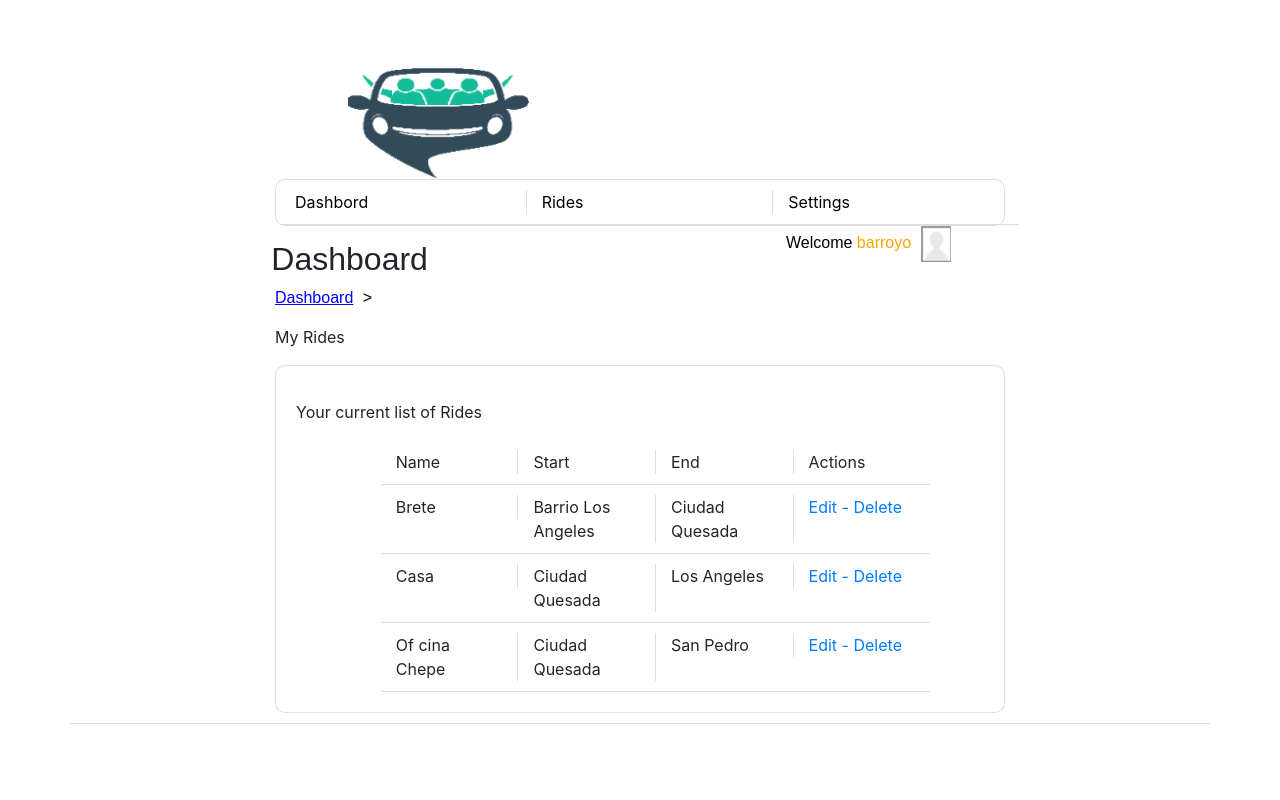
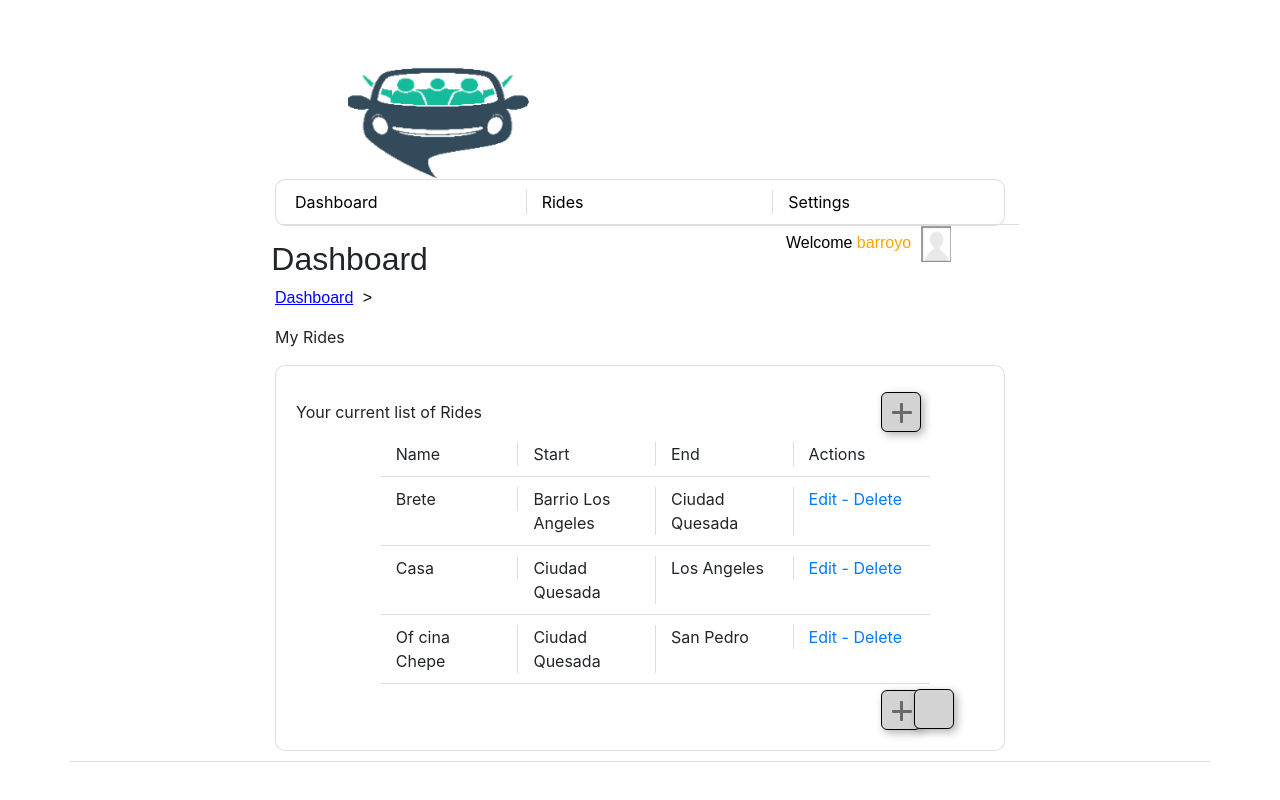
Before and after one commit to Randola347/ITI421_Project, a PHP site: page /dashboard.html in a window 1280 px wide. Run offline with PHP 8.4, Linux system fonts and the light colour scheme.

Commit message:
Dashboard complete

```diff
--- a/I_Etapa/dashboard.html
+++ b/I_Etapa/dashboard.html
@@ -18,7 +18,7 @@
                 <div class="card">
                     <div class="row align-items-start ml-1">
                         <div class="col">
-                            <a href="" class="buttonmain">Dashbord</a>
+                            <a href="dashboard.html" class="buttonmain">Dashboard</a>
                         </div>
                         <div class="col">
                             <a href="" class="buttonmain">Rides</a>
@@ -44,6 +44,10 @@
                 <div class="card">
                     <div class="card-body">
                         <p class="title">Your current list of Rides</p>
+                        <div class="buttonplus" onclick="location.href='add.html'" >
+                            <div class="plus horizontal"></div>
+                            <div class="plus vertical"></div>
+                        </div>
                         <div class="table">
                             <div class="row align-items-start ml-3">
                                 <div class="col">
@@ -105,6 +109,11 @@
                                 </div>
                             </div>
                         </div>
+                        <div class="buttonplus2">
+                            <div class="buttonplus" onclick="location.href='add.html'" ></div>
+                            <div class="plus horizontal"></div>
+                            <div class="plus vertical"></div>
+                        </div>
                     </div>
                 </div>
             </div>
--- a/I_Etapa/register.html
+++ b/I_Etapa/register.html
@@ -32,7 +32,7 @@
                                 <input type="password" class="form-control" id="password" placeholder="*******">
                                 <label for="rpassword" class="form-label">Repita Contraseña</label>
                                 <input type="password" class="form-control" id="rpassword" placeholder="*******">
-                                <p class="pUser"> Ya tiene Usuario? <a href="">Iniciar Sesión</a></p>
+                                <p class="pUser"> Ya tiene Usuario? <a href="login.html">Iniciar Sesión</a></p>
                                 <a href="dashboard.html" class="btn btn-primary btn-block">Registrese</a>
                             </div>
                         </form>
--- a/I_Etapa/style_dashboard.css
+++ b/I_Etapa/style_dashboard.css
@@ -91,3 +91,48 @@
     color: rgb(0, 0, 0);
     margin-left: 5px;
 }
+
+.buttonplus {
+    margin-top: -7%;
+    margin-left: 85%;
+    width: 40px;
+    height: 40px;
+    border: 1px solid black;
+    position: relative;
+    border-radius: 6px;
+    background-color: #D3D3D3;
+    box-shadow: 3px 3px 9px rgba(0, 0, 0, 0.3);
+    cursor: pointer;
+}
+.buttonplus2 {
+    margin-top: 1%;
+    margin-left: 85%;
+    width: 40px;
+    height: 40px;
+    border: 1px solid black;
+    position: relative;
+    border-radius: 6px;
+    background-color: #D3D3D3;
+    box-shadow: 3px 3px 9px rgba(0, 0, 0, 0.3);
+    cursor: pointer;
+}
+
+.plus {
+    background-color: #696969;
+    position: absolute;
+    border-radius: 1px;
+}
+
+.horizontal {
+    width: 20px;
+    height: 3px;
+    top: 18.5px;
+    left: 10px;
+}
+
+.vertical {
+    width: 3px;
+    height: 20px;
+    top: 10px;
+    left: 18.5px;
+}
```
